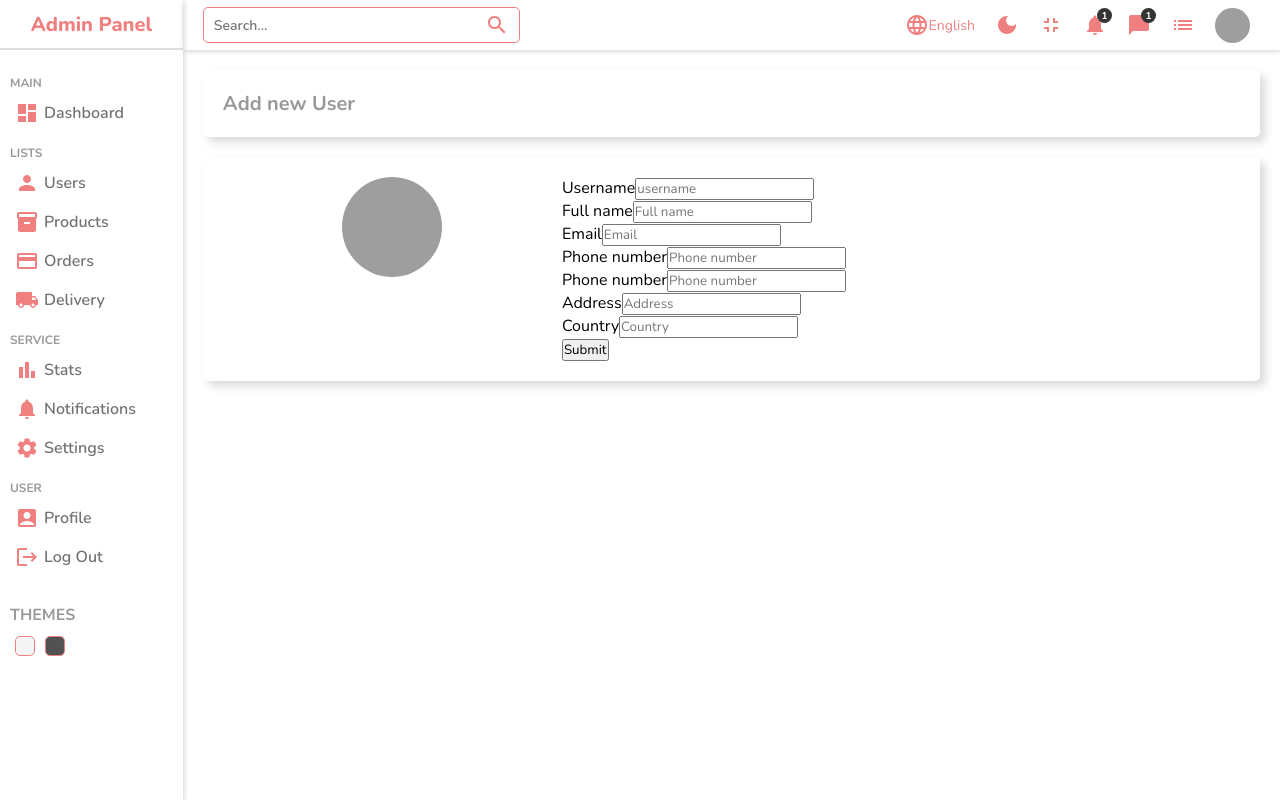
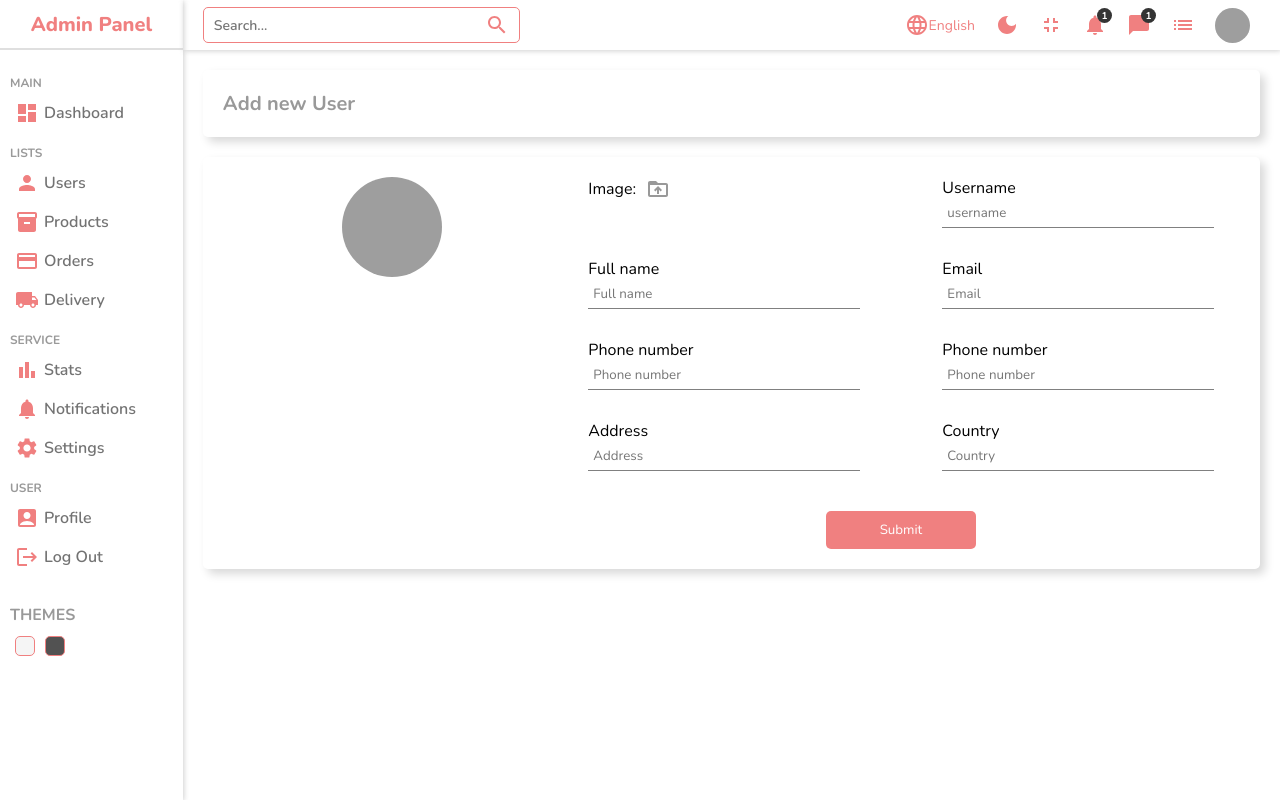
Before and after one commit to RizwanAhmed3000/Admin-Panel, a React (Create React App) app: page /users/new in a window 1280 px wide. Built offline with nearby package versions, Linux system fonts and the light colour scheme; grey boxes are pictures that could not be loaded.

Commit message:
form new user

```diff
--- a/src/Pages/NewUser/NewUser.jsx
+++ b/src/Pages/NewUser/NewUser.jsx
@@ -1,6 +1,7 @@
 import { Navbar } from '../../Components/Navbar/Navbar'
 import { Sidebar } from '../../Components/Sidebar/Sidebar'
 import './newUser.scss'
+import DriveFolderUploadIcon from '@mui/icons-material/DriveFolderUpload';
 
 export const NewUser = () => {
     return (
@@ -17,6 +18,12 @@ export const NewUser = () => {
                     </div>
                     <div className="right">
                         <form>
+                            <div className="formInput">
+                                <label htmlFor='file'>
+                                    Image: <DriveFolderUploadIcon className='icon' />
+                                </label>
+                                <input type="file" id='file' style={{ display: "none" }} />
+                            </div>
                             <div className="formInput">
                                 <label>
                                     Username
--- a/src/Pages/NewUser/newUser.scss
+++ b/src/Pages/NewUser/newUser.scss
@@ -5,7 +5,8 @@
     .newContainer {
         flex: 6;
 
-        .top, .bottom {
+        .top,
+        .bottom {
             display: flex;
             border-radius: 5px;
             box-shadow: 5px 5px 10px #d9d9d9,
@@ -13,16 +14,16 @@
             padding: 20px;
             margin: 20px;
 
-            h1{
+            h1 {
                 color: #999;
                 font-size: 20px;
             }
 
-            .left{
+            .left {
                 flex: 1;
                 text-align: center;
 
-                img{
+                img {
                     width: 100px;
                     height: 100px;
                     border-radius: 50%;
@@ -30,8 +31,49 @@
                 }
             }
 
-            .right{
+            .right {
                 flex: 2;
+
+                form {
+                    display: flex;
+                    flex-wrap: wrap;
+                    gap: 30px;
+                    justify-content: space-around;
+
+                    .formInput {
+                        width: 40%;
+
+                        label{
+                            display: flex;
+                            align-items: center;
+                            gap: 10px;
+
+                            .icon{
+                                cursor: pointer;
+                                color: #999;
+                            }
+                        }
+
+                        input {
+                            width: 100%;
+                            padding: 5px;
+                            border: none;
+                            border-bottom: 1px solid gray;
+                        }
+                    }
+
+                    button{
+                        width: 150px;
+                        padding: 10px;
+                        border-radius: 5px;
+                        border: none;
+                        background-color: lightcoral;
+                        color: white;
+                        cursor: pointer;
+                        margin-top: 10px;
+                        align-self: flex-start;
+                    }
+                }
             }
         }
     }
```
